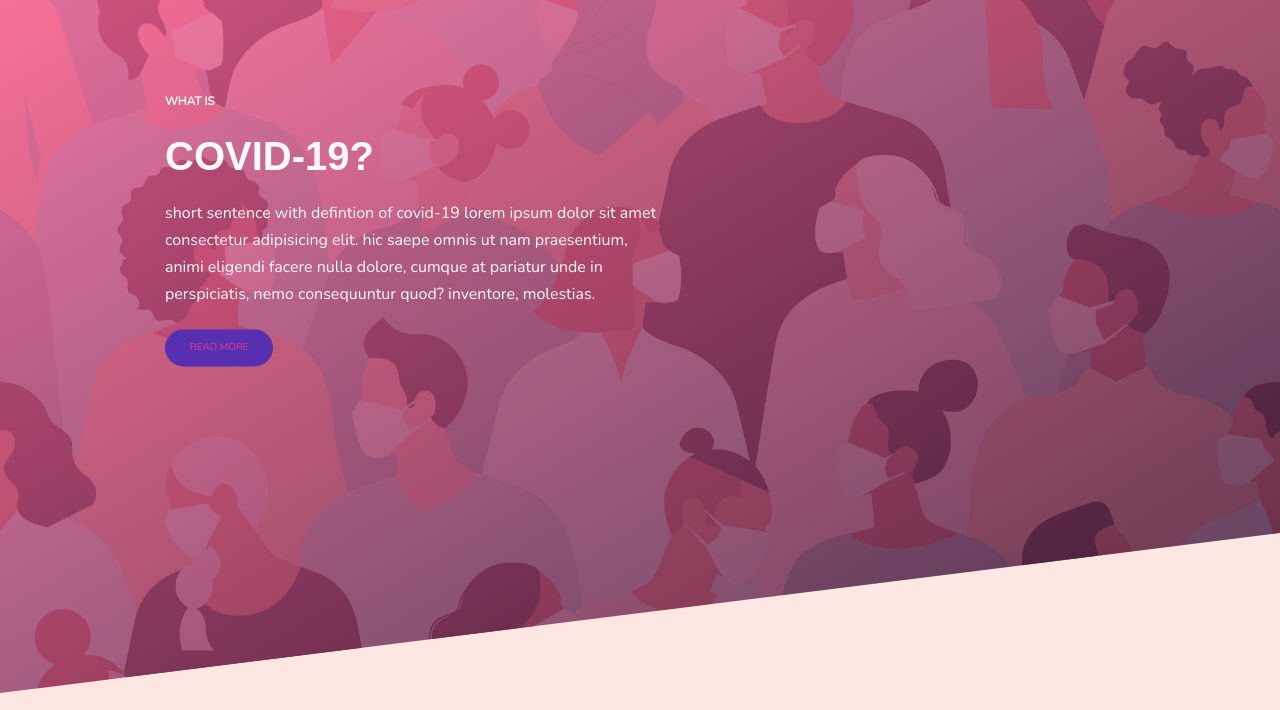
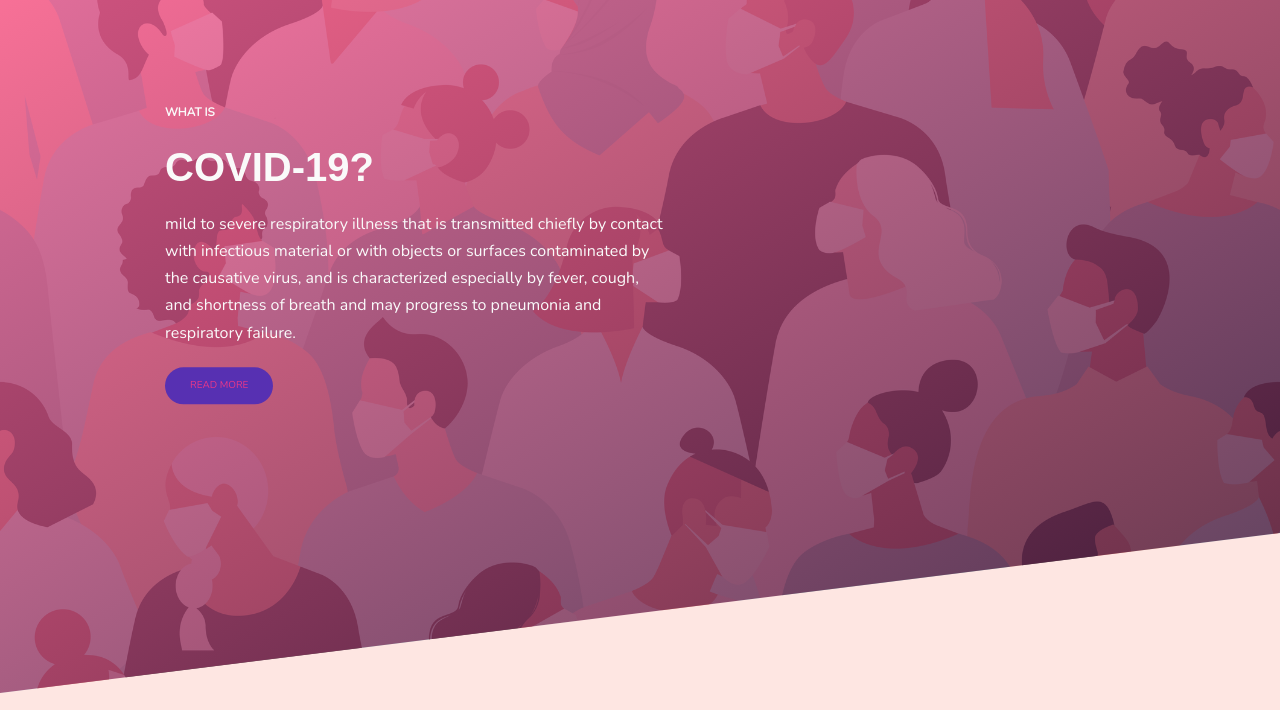
Before and after one commit to ShanClayton/Covid, a plain HTML site: page index.html in a window 1280 px wide. Shown: the part 67-777 px from the top of the page. Drawn offline with nearby package versions, Linux system fonts and the light colour scheme; no server answers; a web font is replaced by a local one.

Commit message:
added def to header uppercase tracker title

```diff
--- a/index.html
+++ b/index.html
@@ -60,11 +60,10 @@
                 <div class="header__main">
                     <h3 class="header__text-sub">What is</h3>
                     <h1 class="header__text-main">Covid-19?</h1>
-                    <p class="header__text-p">short sentence with defintion of covid-19 Lorem ipsum dolor sit amet
-                        consectetur
-                        adipisicing elit. Hic saepe omnis ut nam praesentium, animi eligendi facere nulla dolore, cumque
-                        at
-                        pariatur unde in perspiciatis, nemo consequuntur quod? Inventore, molestias.
+                    <p class="header__text-p">mild to severe respiratory illness that is transmitted
+                        chiefly by contact with infectious material or with objects or
+                        surfaces contaminated by the causative virus, and is characterized especially by fever, cough,
+                        and shortness of breath and may progress to pneumonia and respiratory failure.
                     </p>
                     <div class="button">
                         <a href="https://www.cdc.gov/coronavirus/2019-ncov/index.html" class="btn">Read More</a>
--- a/sass/base/_typography.scss
+++ b/sass/base/_typography.scss
@@ -44,6 +44,7 @@
 
 .header__text-p {
     text-transform: lowercase;
+    word-wrap: break-word;
 }
 
 .btn {
--- a/sass/components/_trackerboard.scss
+++ b/sass/components/_trackerboard.scss
@@ -23,6 +23,7 @@
 
    .tracker__title-sub {
        @include sub-title;
+       text-transform: uppercase;
    }
 
 
```
Also changed, not shown: sass/styles.css, 1 other file.
